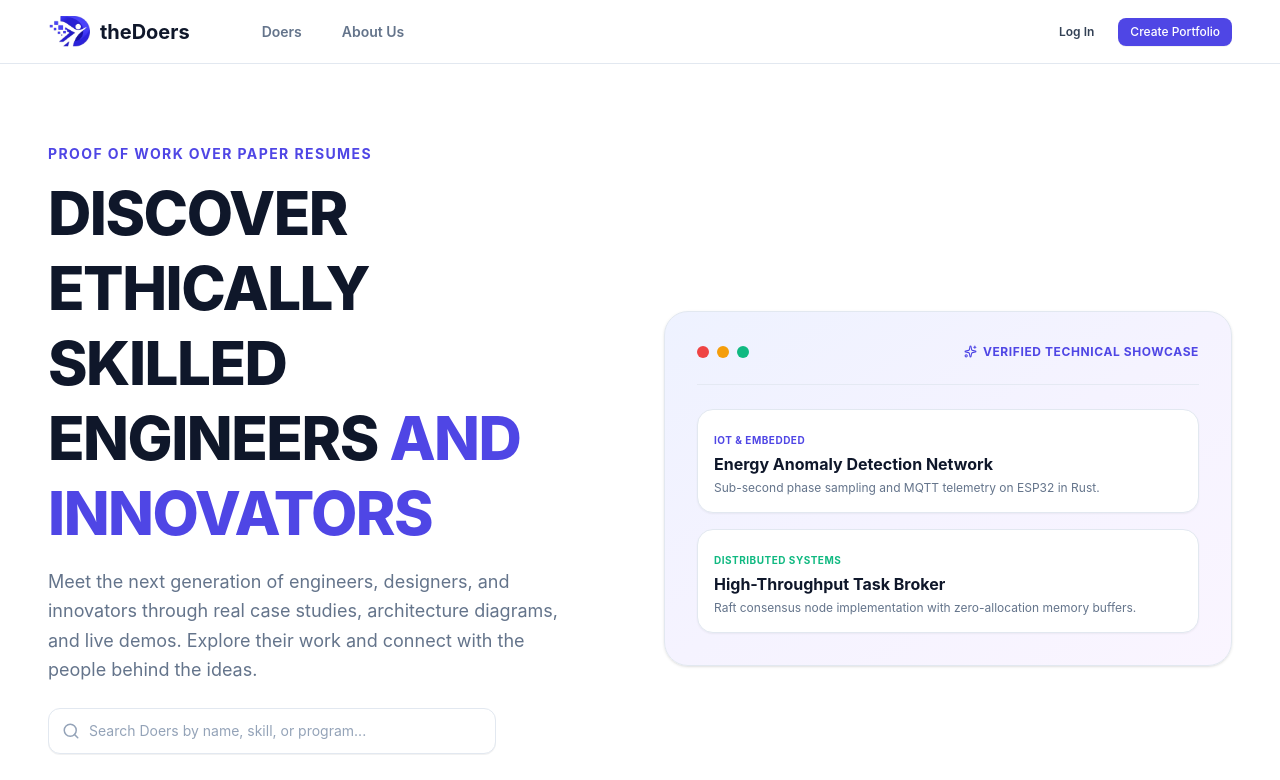
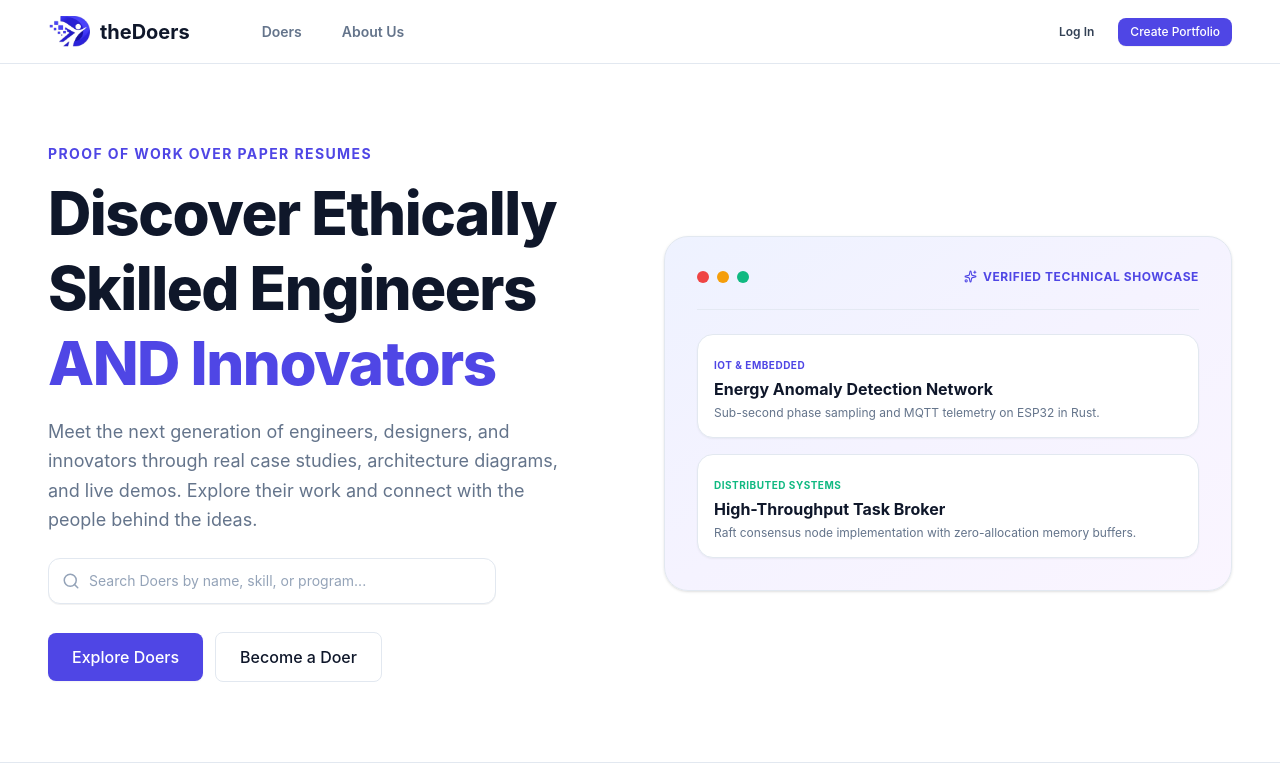
Before and after one commit to AroTech23/theDoers, a Next.js app: page / in a window 1280 px wide. Shown: the top 780 px of the page. Built offline with nearby package versions, Linux system fonts and the light colour scheme; no server answers; the database is empty.

Commit message:
edit the header text

```diff
--- a/app/page.tsx
+++ b/app/page.tsx
@@ -93,7 +93,7 @@ export default function HomePage() {
                 Proof of Work Over Paper Resumes
               </p>
               <h1 className="text-4xl sm:text-5xl lg:text-6xl font-extrabold text-[#0F172A] tracking-tight leading-tight">
-                DISCOVER ETHICALLY SKILLED ENGINEERS  <span className="text-[#4F46E5]">AND INNOVATORS</span>
+                Discover Ethically Skilled Engineers  <span className="text-[#4F46E5]">AND Innovators</span>
               </h1>
               <p className="mt-4 text-base sm:text-lg text-[#64748B] leading-relaxed max-w-lg">
                 Meet the next generation of engineers, designers, and innovators through real case studies, architecture diagrams, and live demos. Explore their work and connect with the people behind the ideas.
```
